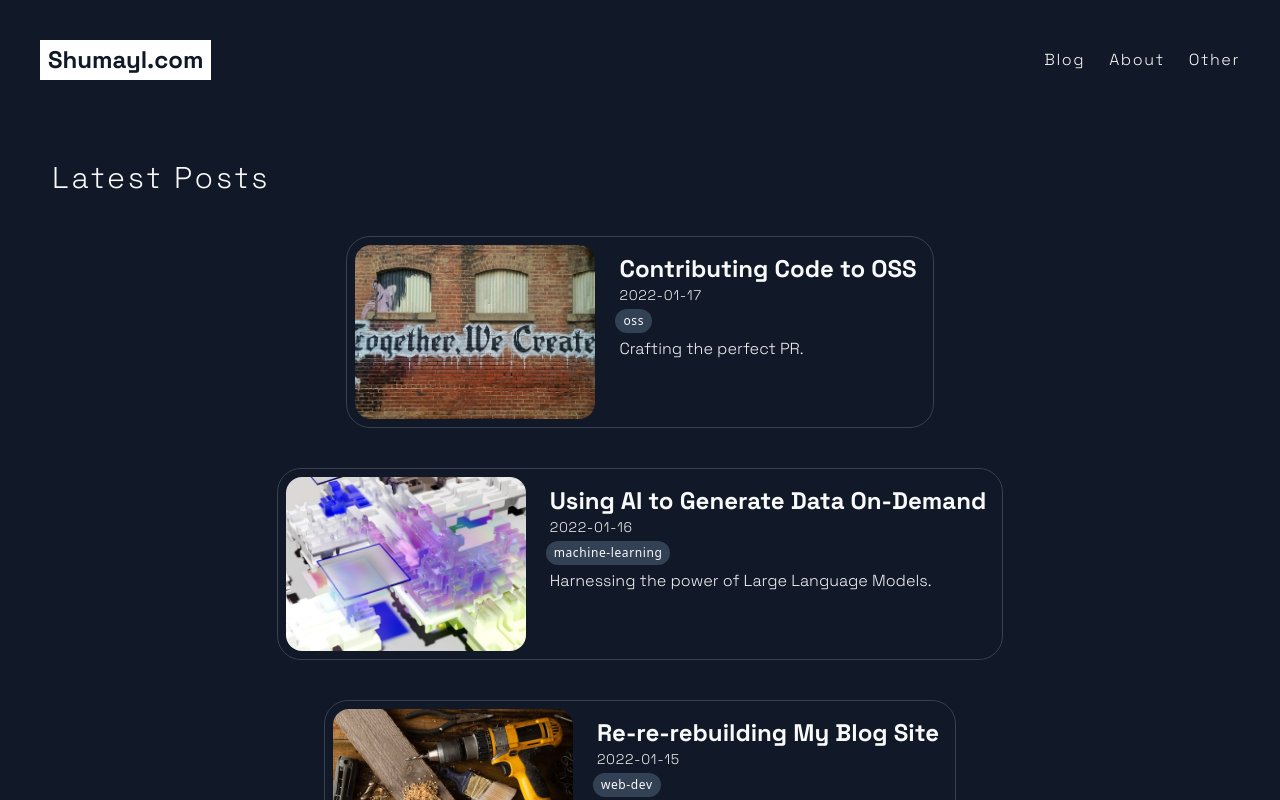
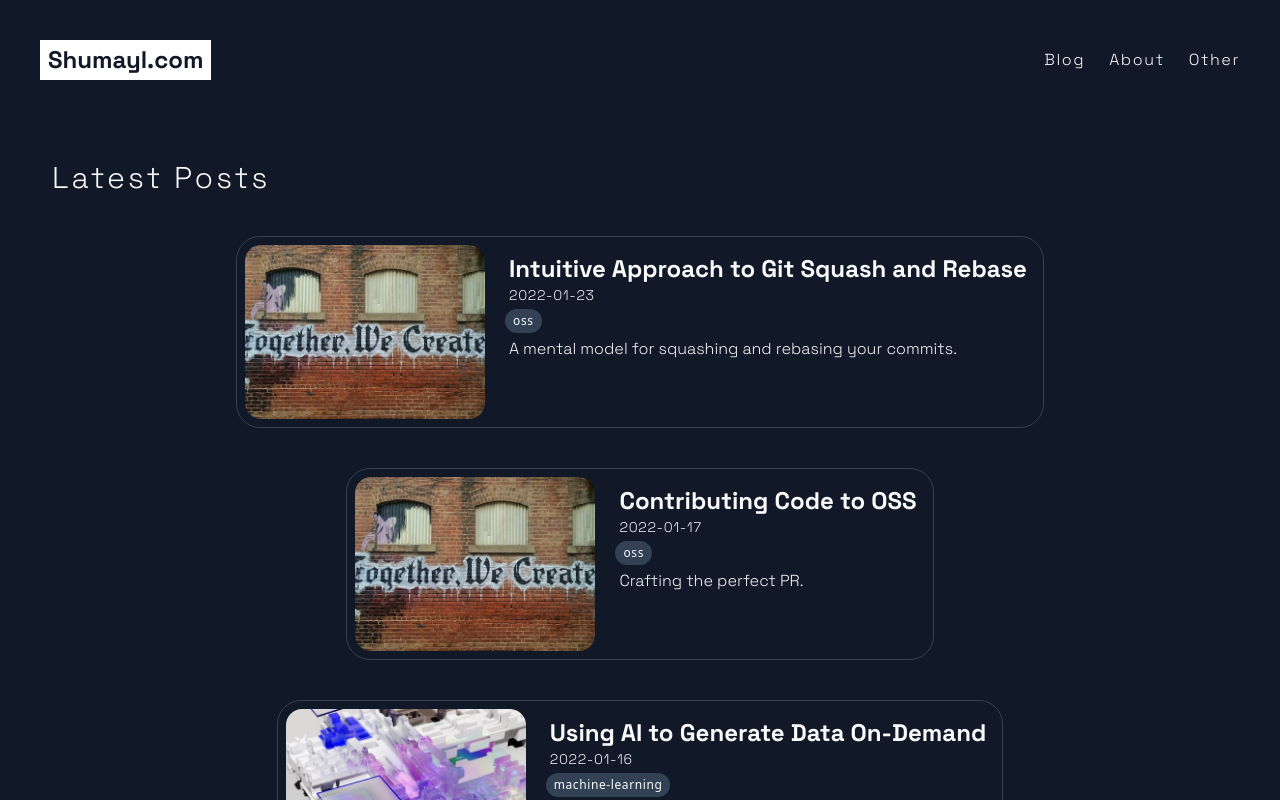
Before and after one commit to mshumayl/shumayldotcom, a Next.js app: page / in a window 1280 px wide. Shown: the top 800 px of the page. Built offline with nearby package versions, Linux system fonts and the light colour scheme.

Commit message:
Enable vercel analytics

```diff
--- a/package.json
+++ b/package.json
@@ -13,6 +13,7 @@
     "@types/node": "18.11.18",
     "@types/react": "18.0.26",
     "@types/react-dom": "18.0.10",
+    "@vercel/analytics": "^0.1.8",
     "@vercel/og": "^0.0.27",
     "eslint": "8.31.0",
     "eslint-config-next": "13.1.1",
--- a/pages/_app.tsx
+++ b/pages/_app.tsx
@@ -1,11 +1,13 @@
-import '../styles/globals.css'
-import type { AppProps } from 'next/app'
+import '../styles/globals.css';
+import type { AppProps } from 'next/app';
 import Layout from '../components/Layout';
+import { Analytics } from '@vercel/analytics/react';
 
 export default function App({ Component, pageProps }: AppProps) {
   return (
     <Layout>
       <Component {...pageProps} />
+      <Analytics />
     </Layout>
   )
 }
--- /dev/null
+++ b/posts/squash-rebase.md
@@ -0,0 +1,23 @@
+---
+title: 'Intuitive Approach to Git Squash and Rebase'
+image: '/images/my-life-through-a-lens-bq31L0jQAjU-unsplash.jpg'
+excerpt: 'A mental model for squashing and rebasing your commits.'
+date: '2022-01-23'
+tags:
+    - 'oss'
+---
+`git squash` and `git rebase` are operations that can be used to clean up your commits history. As such, these operations are destructive to a repository's revision tree. They must be used with care, lest you will find yourself in a massive headache.
+
+There's always an active discussion on whether doing [squash and rebase is a good idea](https://www.youtube.com/watch?v=7gEbHsHXdn0), but some OSS projects require you to do so nonetheless. This post will guide you through the intuitions behind the most basic usage of squash and rebase -- to clean up your commits before merging your branch with the main branch of the repository.
+
+# What does squash do?
+Think flattening multiple commits into one. `git squash` allows you to select
+
+# What does rebase do?
+Think moving the base of your commits in a way that it matches the commits of the main branch.
+
+# How are they both used?
+
+
+# When not to do squash and rebase?
+These operations both replace the hashes (think ID) of your commits with new hashes.
```
Also changed, not shown: 1 other file (tests, documents, lock files or other folders).
